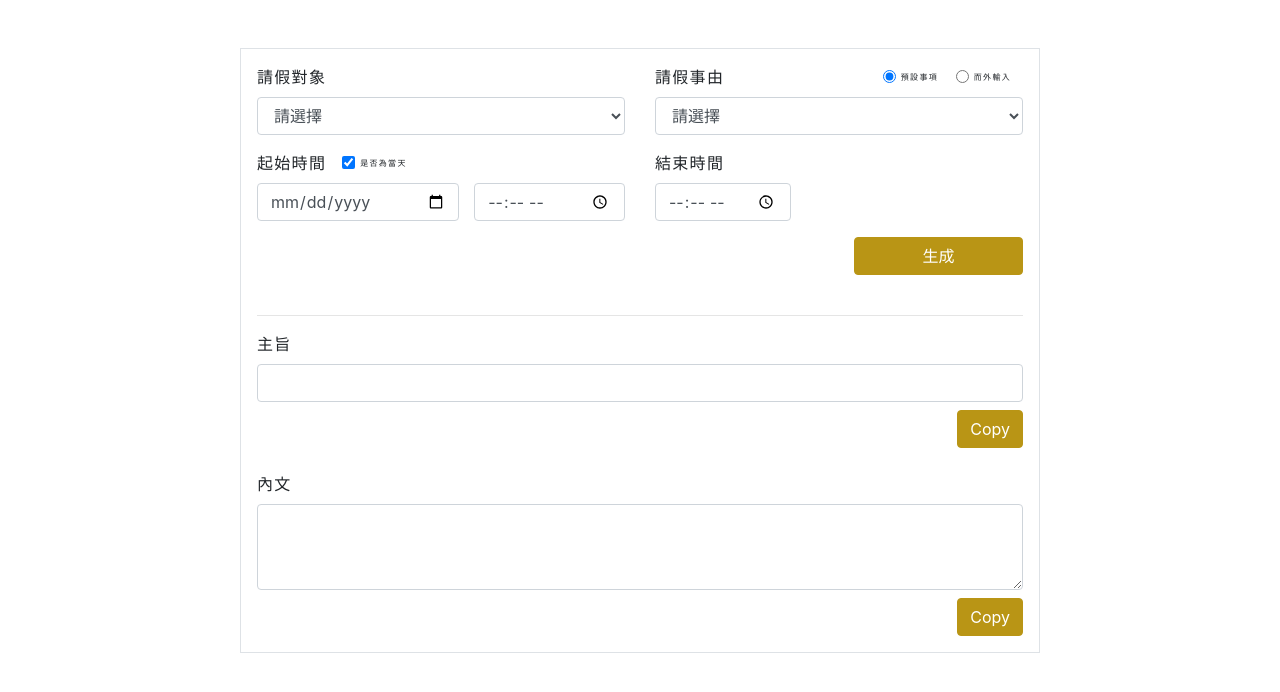
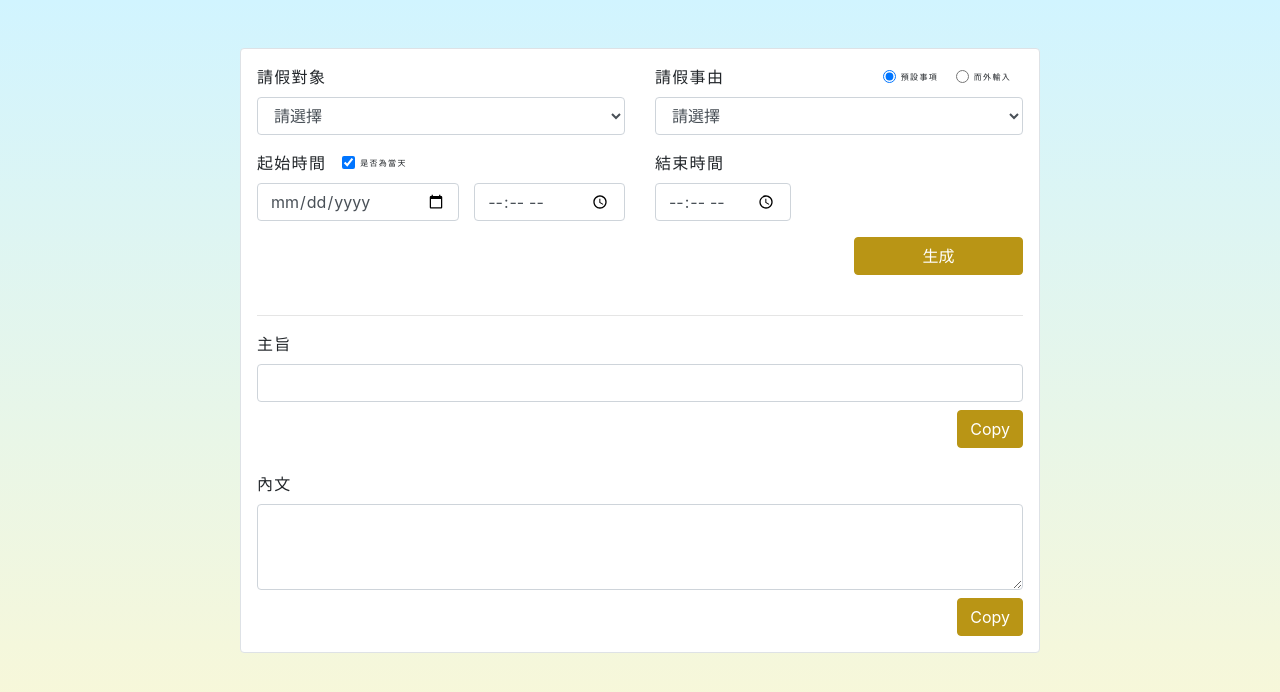
Before and after one commit to WebLgEngineer/leave-project, a plain HTML site: page index.html in a window 1280 px wide. Drawn offline with nearby package versions, Linux system fonts and the light colour scheme.

Commit message:
add: 樣式調整

```diff
--- a/index.html
+++ b/index.html
@@ -26,10 +26,10 @@
 </head>
 
 
-<body>
+<body class="linear-gradient">
 	<!-- 開始程式 -->
 	<div class="container my-5">
-		<div class="border p-3 w-100 mx-auto" style="max-width: 800px;">
+		<div class="border p-3 w-100 mx-auto bg-white rounded" style="max-width: 800px;">
 			<div class="row">
 				<div class="col-lg-6">
 					<div class="form-group">
--- a/sass/_base.scss
+++ b/sass/_base.scss
@@ -1 +1,5 @@
 /*開始css*/
+.linear-gradient{
+    height: 100vh;
+    background:linear-gradient(#d1f4ff, #fff8d1);
+}
```
Also changed, not shown: css/all.min.css, 1 other file.
